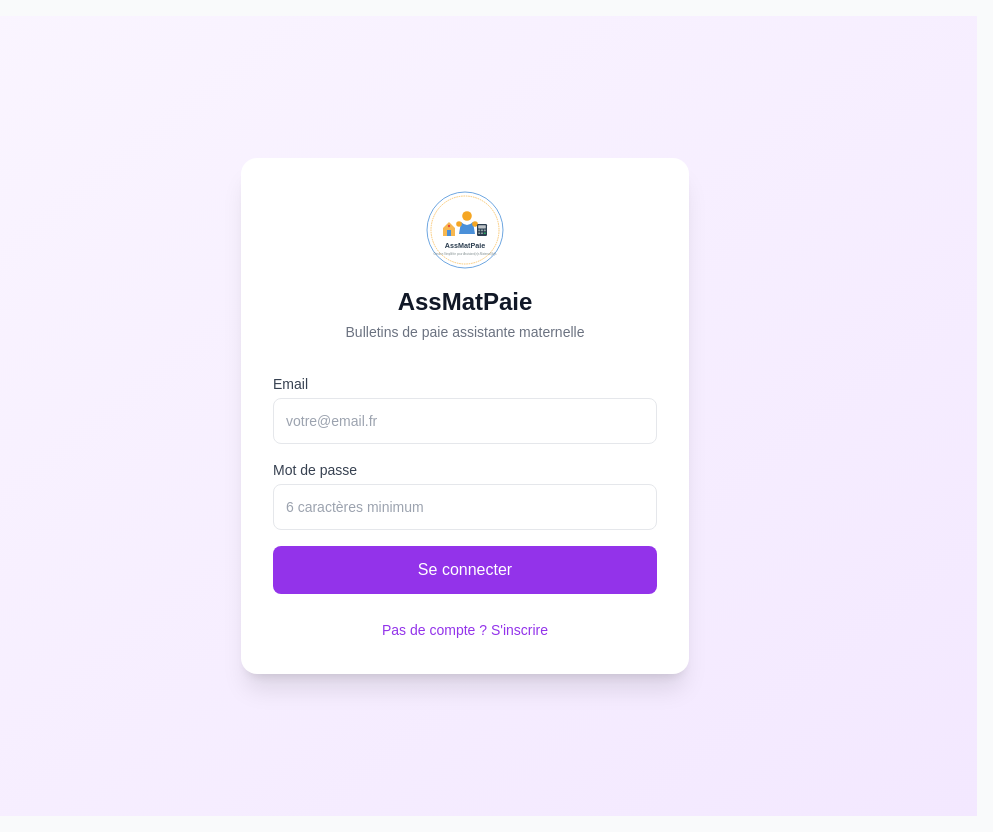
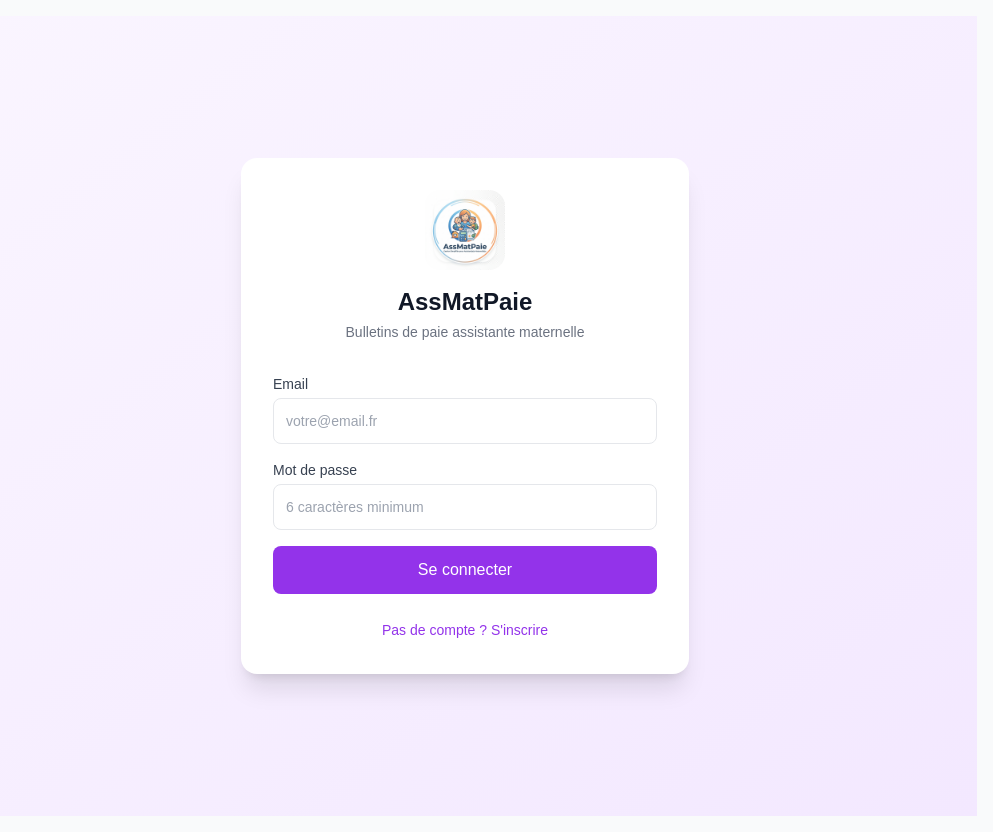
Before and after one commit to 42vie/Nounou, a Next.js app: page /login in a window 1280 px wide. Shown: the whole page, without its empty margins (287-1280 px from the left). Built offline with nearby package versions, Linux system fonts and the light colour scheme; no server answers.

Commit message:
feat: intégrer le vrai logo AssMatPaie (PNG)
Logo rond avec nounou + enfants + fiche de paie téléchargé et intégré
dans la page login et la navigation sidebar.

https://claude.ai/code/session_01DHNkVGWYu6jUqUPdf2Bb1d

```diff
--- a/src/app/login/page.tsx
+++ b/src/app/login/page.tsx
@@ -37,7 +37,7 @@ export default function LoginPage() {
       <div className="bg-white rounded-2xl shadow-xl w-full max-w-md p-8">
         <div className="text-center mb-8">
           <Image
-            src="/logo-assmatpaie.svg"
+            src="/logo-assmatpaie.png"
             alt="AssMatPaie"
             width={80}
             height={80}
--- a/src/components/Navigation.tsx
+++ b/src/components/Navigation.tsx
@@ -25,7 +25,7 @@ export function Navigation() {
         <div className="p-4 border-b">
           <Link href="/" className="flex items-center gap-2">
             <Image
-              src="/logo-assmatpaie.svg"
+              src="/logo-assmatpaie.png"
               alt="AssMatPaie"
               width={40}
               height={40}
```
Also changed, not shown: public/logo-assmatpaie.png (added).
